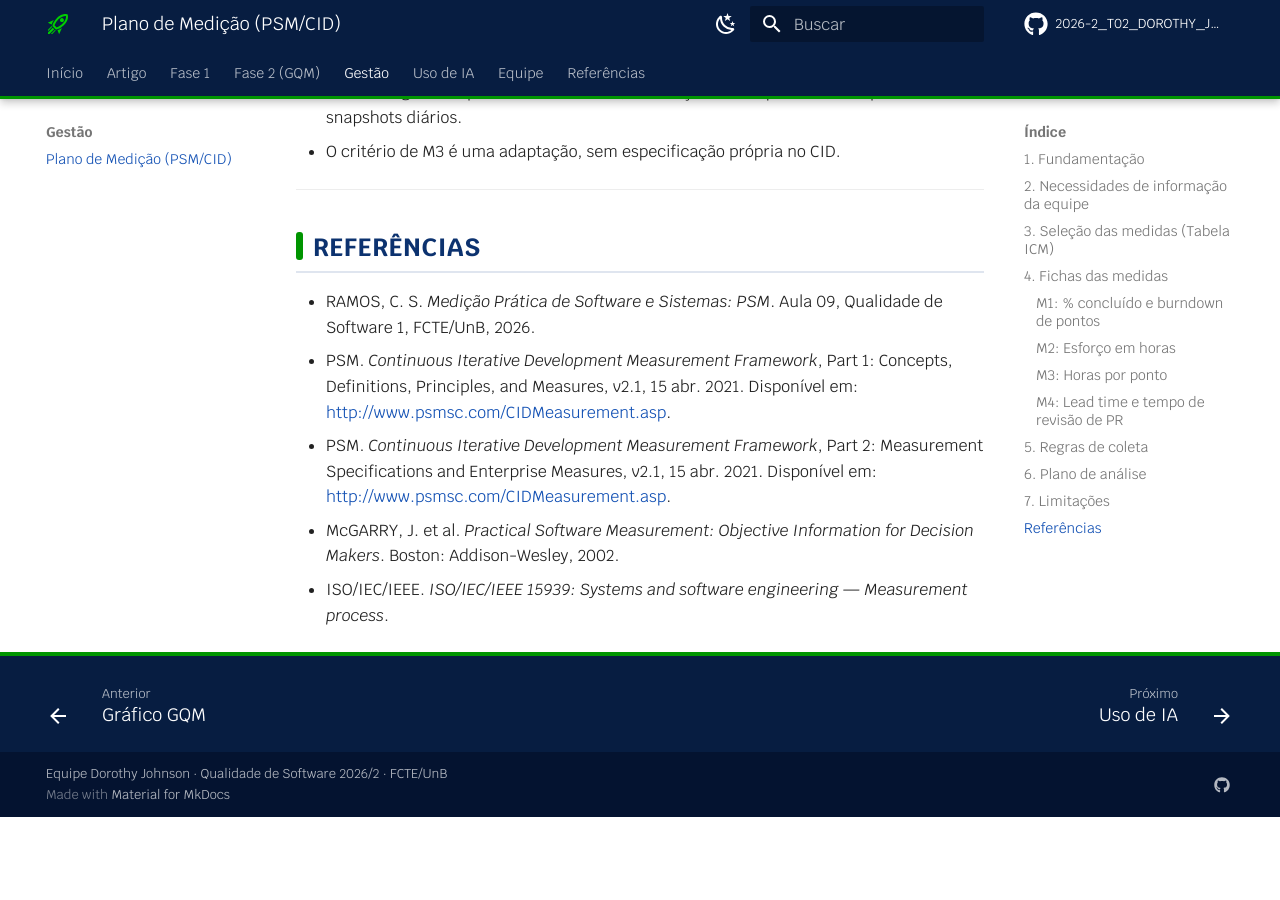
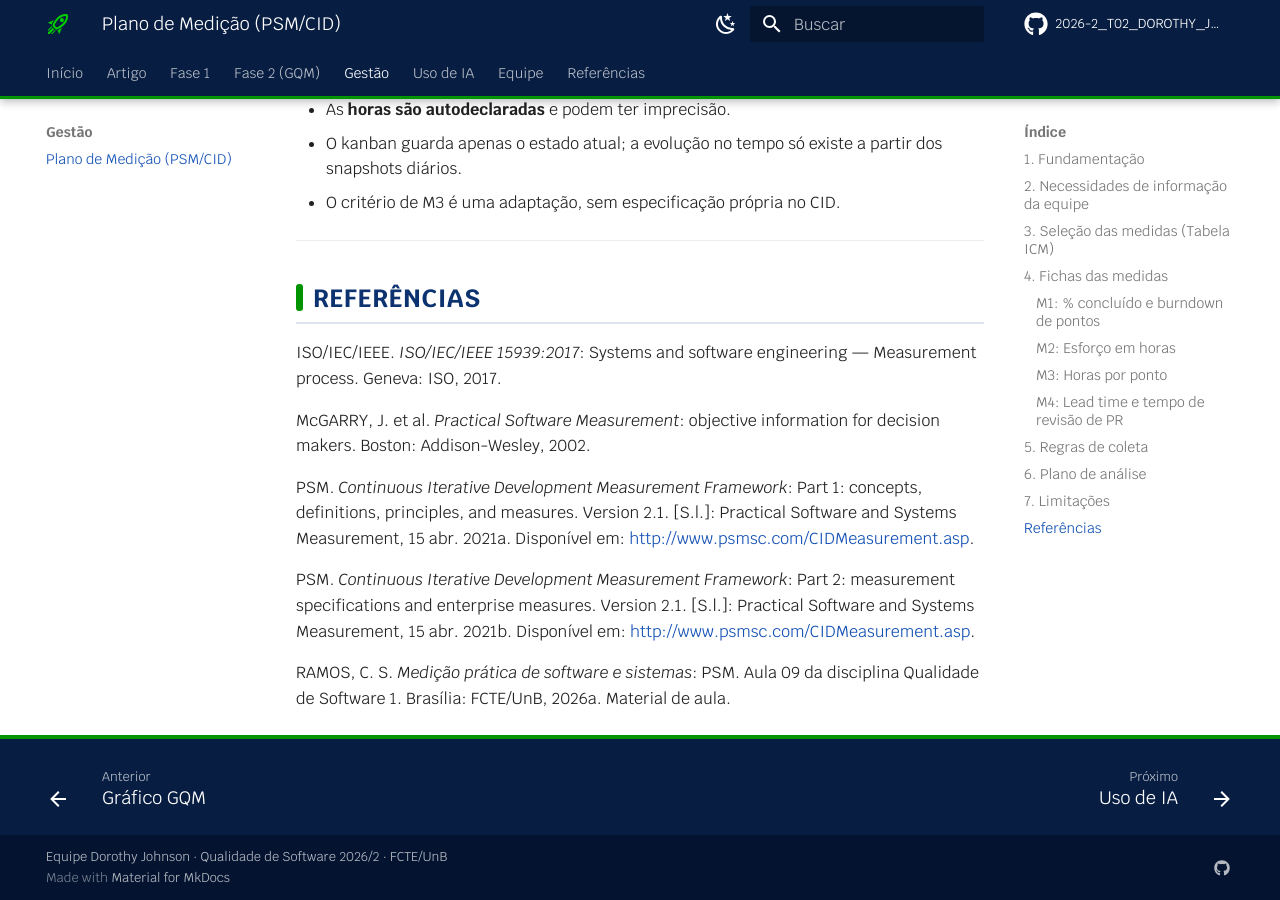
Before and after one commit to FCTE-Qualidade-de-Software-1/2026-2_T02_DOROTHY_JOHSON, an MkDocs documentation site: the page built from docs/gestao/plano-medicao.md, in a window 1280 px wide and 900 px high, scrolled down 7822 px. Built offline with MkDocs 1.6.1 and Material for MkDocs 9.7.7, drawn with Linux system fonts in a browser that asks for light colours; comment, search, counter and statistics services are not loaded; before the commit the page ends 8639 px from its top, so only the background shows below that; some of the changed text lies outside the part shown.

Commit message:
docs(gestao): padroniza citações e referências do plano PSM/CID
Troca as citações informais por autor-data (ABNT) ligadas à lista de
referências, informa a edição da ISO/IEC/IEEE 15939 e registra a
contribuição na tabela da equipe.

````diff
--- a/docs/gestao/plano-medicao.md
+++ b/docs/gestao/plano-medicao.md
@@ -20,9 +20,9 @@
 O PSM é uma abordagem de medição **dirigida por necessidades de informação**: mede-se para
 apoiar decisões de gestão, e não por medir. Ele se apoia em dois modelos complementares: o
 **modelo de informação**, que organiza as medidas até a resposta à necessidade de informação, e
-o **modelo de processo**, que descreve as atividades de medição (Aula 09; McGarry et al., 2002).
+o **modelo de processo**, que descreve as atividades de medição (RAMOS, 2026a; McGARRY et al., 2002).
 
-O modelo de informação, também adotado pela ISO/IEC/IEEE 15939, encadeia os elementos abaixo:
+O modelo de informação, também adotado pela norma ISO/IEC/IEEE 15939 (ISO/IEC/IEEE, 2017), encadeia os elementos abaixo:
 
 ```mermaid
 flowchart BT
@@ -33,11 +33,11 @@
     I -->|interpretação| N[Produto de informação para a necessidade de informação]
 ```
 
-*Figura 1: Modelo de informação do PSM, adaptado da Aula 09.*
+*Figura 1: Modelo de informação do PSM. Fonte: adaptado de Ramos (2026a) e McGarry et al. (2002).*
 
 O **CID Measurement Framework** é a versão do PSM para desenvolvimento contínuo e iterativo.
-A Parte 1 traz a **Tabela ICM** (*Information Category – Measurable Concept – Measures*), usada
-aqui para escolher **o que medir**, e a Parte 2 traz as **especificações de medidas**, usadas
+A Parte 1 (PSM, 2021a) traz a **Tabela ICM** (*Information Category – Measurable Concept – Measures*), usada
+aqui para escolher **o que medir**, e a Parte 2 (PSM, 2021b) traz as **especificações de medidas**, usadas
 como modelo das fichas da Seção 4 (**como medir**).
 
 ---
@@ -55,14 +55,14 @@
 
 ## 3. Seleção das medidas (Tabela ICM)
 
-| Categoria de informação | Linha da Tabela ICM (CID Parte 1, Tabela 5) | Conceito mensurável | Medida adotada | NI |
+| Categoria de informação | Linha da Tabela ICM (PSM, 2021a, Tabela 5) | Conceito mensurável | Medida adotada | NI |
 |---|---|---|---|---|
 | Calendário e Progresso | 1 | *Work Unit Progress / Milestone Completion* | M1: % concluído e burndown de pontos | NI1 |
 | Recursos e Custos | 7 | *Financial Performance* (Cost, Effort) | M2: esforço em horas | NI2 |
 | Recursos e Custos | 9 | *Financial Performance* (Estimation Accuracy) | M3: horas por ponto | NI3 |
 | Desempenho dos Processos | 30 e 32 | *Process Efficiency – Speed* | M4: lead time e tempo de revisão de PR | NI4 |
 
-As medidas foram escolhidas pelos critérios da Aula 09: relevância para as necessidades de
+As medidas foram escolhidas pelos critérios de seleção de medidas apresentados por Ramos (2026a): relevância para as necessidades de
 informação, viabilidade e baixo custo de coleta (os dados já existem no GitHub, exceto as horas)
 e baixo grau de intrusão nas tarefas da equipe.
 
@@ -82,7 +82,7 @@
 | Medidas derivadas | MD1: % concluído = MB2 × 100 / MB1. MD2: pontos restantes por dia = MB1 − MB2 |
 | Indicador | Burndown: linha de pontos restantes por dia comparada com a linha ideal (redução linear de MB1 até zero na data da entrega), com o % concluído acumulado |
 | Modelo de análise | O desvio é a diferença percentual entre os pontos restantes reais e os da linha ideal no mesmo dia |
-| Critérios de decisão | Desvio de 5% ou vários dias sem redução de pontos abertos: a equipe revisa os impedimentos. Desvio acima de 10%: a equipe considera replanejar (redistribuir issues ou mudar o compromisso). **Fonte:** CID Parte 2, especificações 8.2 (*Burndown*) e 8.3 (*Committed vs Completed*) |
+| Critérios de decisão | Desvio de 5% ou vários dias sem redução de pontos abertos: a equipe revisa os impedimentos. Desvio acima de 10%: a equipe considera replanejar (redistribuir issues ou mudar o compromisso). **Fonte:** PSM (2021b), especificações 8.2 (*Burndown*) e 8.3 (*Committed vs Completed*) |
 | Procedimento de coleta | Automático e diário pelo script `scripts/psm/coletar.sh` |
 | Procedimento de análise | Semanal, na reunião da equipe; resultado e decisão registrados na issue #20 e em ata |
 
@@ -119,9 +119,9 @@
 | Procedimento de análise | Semanal, a partir da segunda semana com dados |
 
 !!! warning "Critério adaptado"
-    O CID lista *Estimation Accuracy* na Tabela ICM (linha 9), mas não especifica critério de
+    O CID lista *Estimation Accuracy* na Tabela ICM, linha 9 (PSM, 2021a), mas não especifica critério de
     decisão para essa medida. O limite de ±10% é uma **adaptação por analogia** à especificação
-    8.10 (*Team Velocity*), que manda analisar variações de ±10% na velocidade. Horas por ponto é
+    8.10 (*Team Velocity*) de PSM (2021b), que manda analisar variações de ±10% na velocidade. Horas por ponto é
     o inverso da produtividade da equipe, por isso o mesmo limite foi adotado.
 
 ### M4: Lead time e tempo de revisão de PR
@@ -136,7 +136,7 @@
 | Medidas derivadas | MD6: lead time = fechamento − criação da issue. MD7: tempo de revisão = merge − abertura do PR |
 | Indicador | Gráfico de lead time por issue e de tempo de revisão por PR, com a linha da média |
 | Modelo de análise | Comparação de cada item com a média do período |
-| Critérios de decisão | Cada item mais de 10% acima da média é investigado para identificar a causa (impedimento, revisão parada, issue grande demais). **Fonte:** CID Parte 2, especificação 8.5 (*Cycle Time / Lead Time*) |
+| Critérios de decisão | Cada item mais de 10% acima da média é investigado para identificar a causa (impedimento, revisão parada, issue grande demais). **Fonte:** PSM (2021b), especificação 8.5 (*Cycle Time / Lead Time*) |
 | Procedimento de coleta | Automático e diário pelo script `scripts/psm/coletar.sh` (CSV de itens e CSV de PRs) |
 | Procedimento de análise | Semanal, junto com M1 |
 
@@ -191,8 +191,12 @@
 
 ## Referências
 
-- RAMOS, C. S. *Medição Prática de Software e Sistemas: PSM*. Aula 09, Qualidade de Software 1, FCTE/UnB, 2026.
-- PSM. *Continuous Iterative Development Measurement Framework*, Part 1: Concepts, Definitions, Principles, and Measures, v2.1, 15 abr. 2021. Disponível em: <http://www.psmsc.com/CIDMeasurement.asp>.
-- PSM. *Continuous Iterative Development Measurement Framework*, Part 2: Measurement Specifications and Enterprise Measures, v2.1, 15 abr. 2021. Disponível em: <http://www.psmsc.com/CIDMeasurement.asp>.
-- McGARRY, J. et al. *Practical Software Measurement: Objective Information for Decision Makers*. Boston: Addison-Wesley, 2002.
-- ISO/IEC/IEEE. *ISO/IEC/IEEE 15939: Systems and software engineering — Measurement process*.
+ISO/IEC/IEEE. *ISO/IEC/IEEE 15939:2017*: Systems and software engineering — Measurement process. Geneva: ISO, 2017.
+
+McGARRY, J. et al. *Practical Software Measurement*: objective information for decision makers. Boston: Addison-Wesley, 2002.
+
+PSM. *Continuous Iterative Development Measurement Framework*: Part 1: concepts, definitions, principles, and measures. Version 2.1. [S.l.]: Practical Software and Systems Measurement, 15 abr. 2021a. Disponível em: <http://www.psmsc.com/CIDMeasurement.asp>.
+
+PSM. *Continuous Iterative Development Measurement Framework*: Part 2: measurement specifications and enterprise measures. Version 2.1. [S.l.]: Practical Software and Systems Measurement, 15 abr. 2021b. Disponível em: <http://www.psmsc.com/CIDMeasurement.asp>.
+
+RAMOS, C. S. *Medição prática de software e sistemas*: PSM. Aula 09 da disciplina Qualidade de Software 1. Brasília: FCTE/UnB, 2026a. Material de aula.
````
Also changed, not shown: docs/contribuicao.md (+1 -1 lines), docs/referencias.md (+9 -5 lines).
